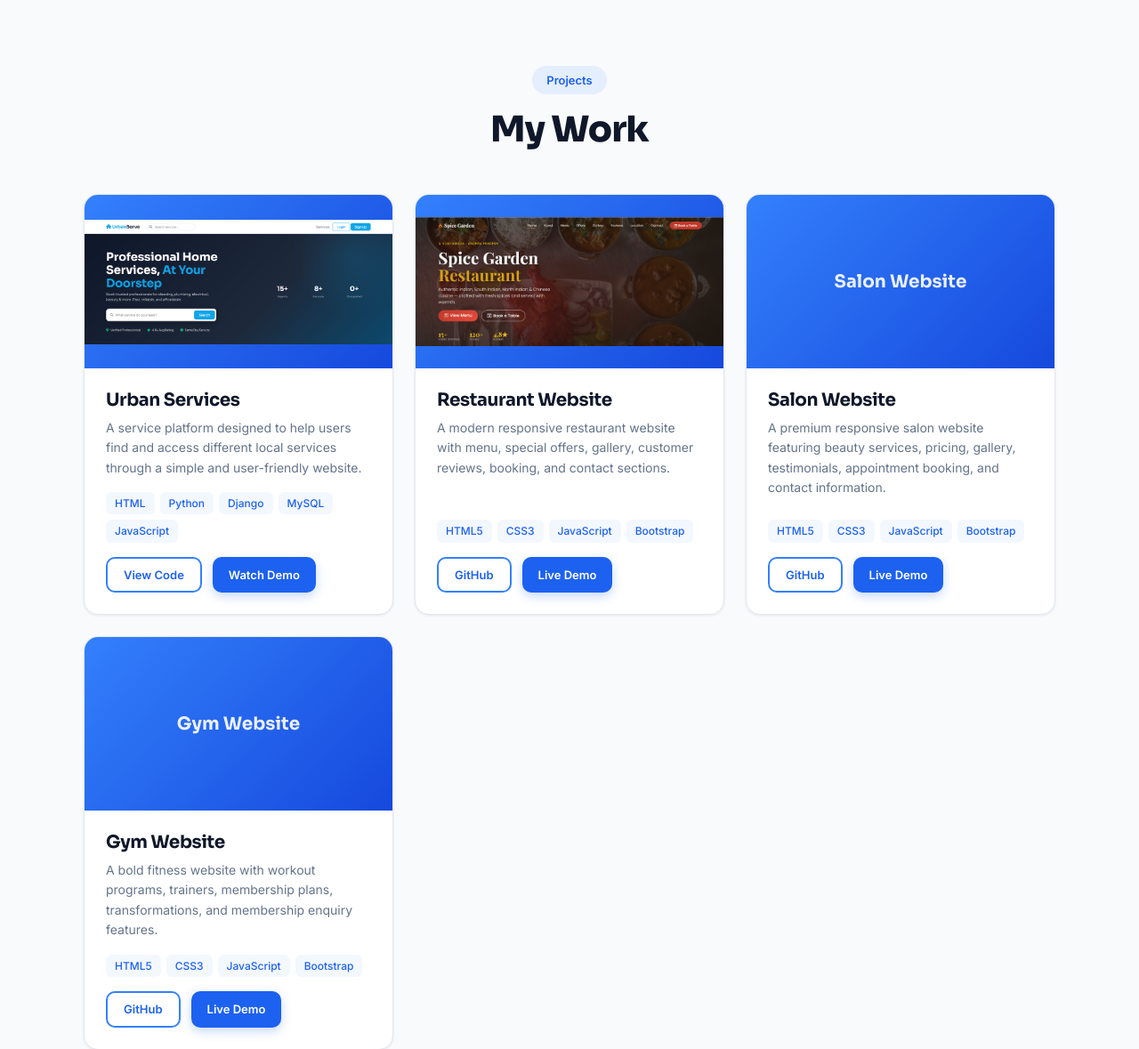
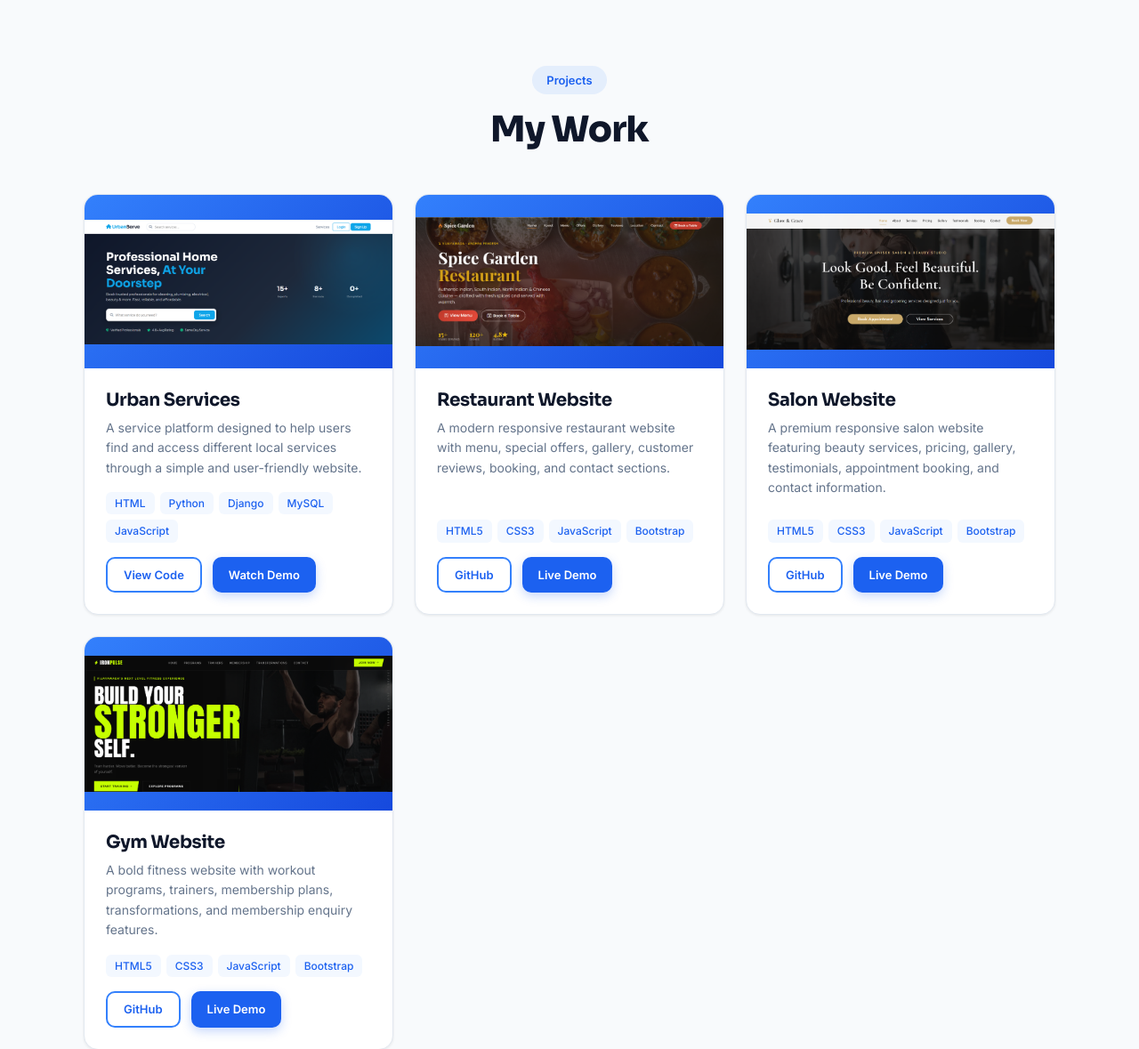
Before and after one commit to krishna-054/sai_krishna_portfolio, a Django app: page / in a window 1280 px wide. Shown: the part 2343-3522 px from the top of the page at 89% size. Run offline with Django 4.2, Linux system fonts and the light colour scheme.

Commit message:
Add restaurant salon and gym project images

```diff
--- a/main/templates/main/index.html
+++ b/main/templates/main/index.html
@@ -305,10 +305,12 @@
                 <!-- Salon Demo -->
 <article class="project-card reveal">
     <div class="project-image">
-        <div class="project-image-placeholder">
-            <span>Salon Website</span>
-        </div>
-    </div>
+    <img
+        src="{% static 'images/salon.png' %}"
+        alt="Salon Website"
+        class="project-photo"
+    >
+</div>
 
     <div class="project-body">
         <h3 class="project-title">Salon Website</h3>
@@ -350,10 +352,12 @@
                 <!-- Gym Demo -->
 <article class="project-card reveal">
     <div class="project-image">
-        <div class="project-image-placeholder">
-            <span>Gym Website</span>
-        </div>
-    </div>
+    <img
+        src="{% static 'images/gym.png' %}"
+        alt="Gym Website"
+        class="project-photo"
+    >
+</div>
 
     <div class="project-body">
         <h3 class="project-title">Gym Website</h3>
```
Also changed, not shown: main/static/images/gym.png (added), main/static/images/salon.png (added).
